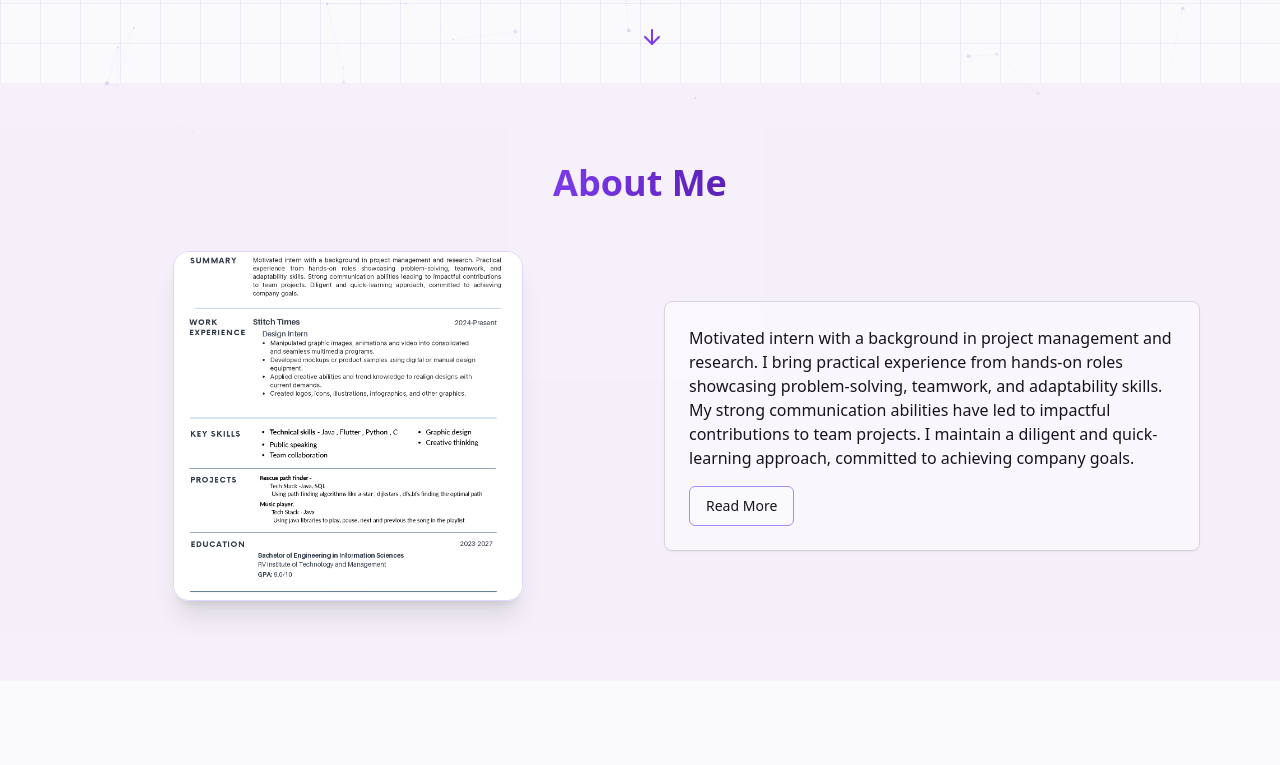
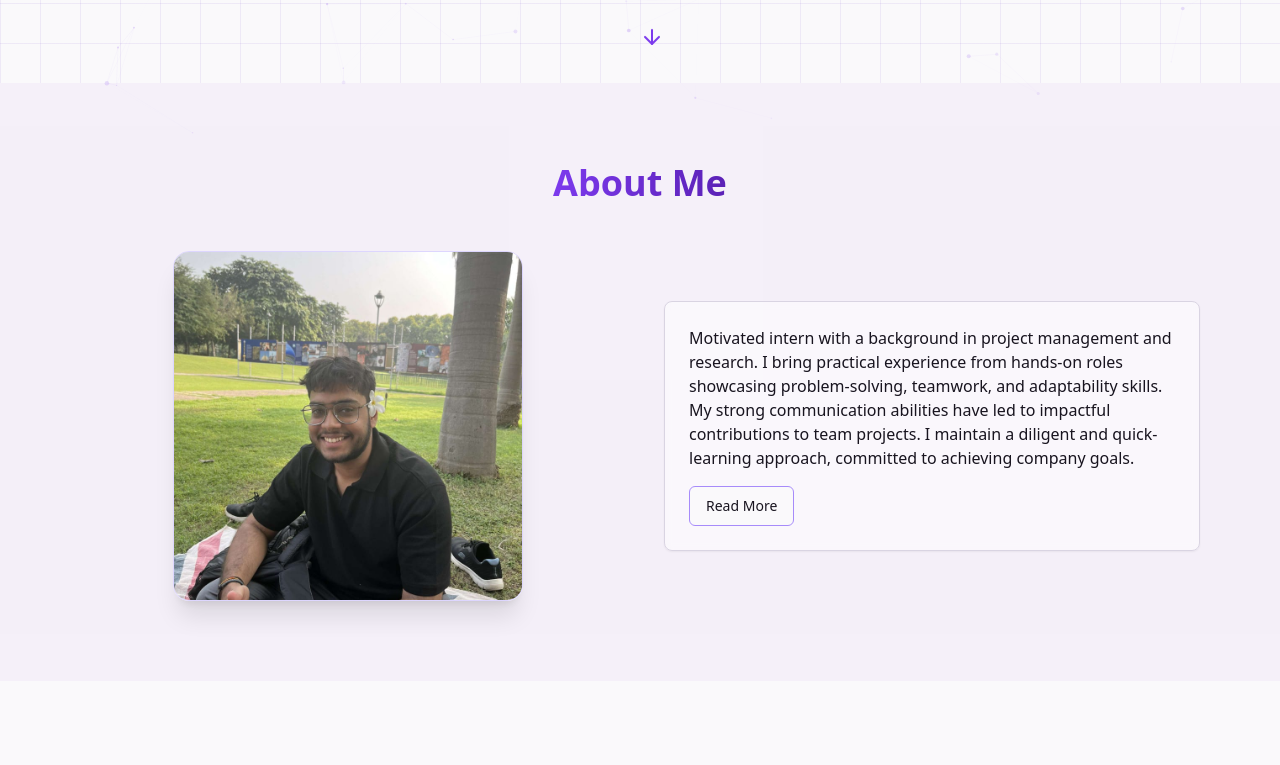
Before and after one commit to mathuryashash/yashash-portfolio-forge, a React (Vite) app: page / in a window 1280 px wide. Shown: the part 637-1402 px from the top of the page. Built offline with nearby package versions, Linux system fonts and the light colour scheme.

Commit message:
Update About Me photo
Change the photo in the About Me section.

```diff
--- a/src/components/sections/About.tsx
+++ b/src/components/sections/About.tsx
@@ -1,4 +1,3 @@
-
 import { useState } from 'react';
 import { Button } from '@/components/ui/button';
 import { Card } from '@/components/ui/card';
@@ -32,7 +31,7 @@ export function About() {
             })}>
               <div className="flip-card-front h-full w-full rounded-2xl overflow-hidden shadow-xl border border-royal-200 dark:border-royal-800">
                 <img
-                  src="/lovable-uploads/c429f889-7e54-4876-9795-c59c36bc0378.png"
+                  src="/lovable-uploads/0087a2f8-06f9-4930-ad4b-82488f1990c2.png"
                   alt="Yashash Mathur"
                   className="w-full h-full object-cover"
                 />
```
